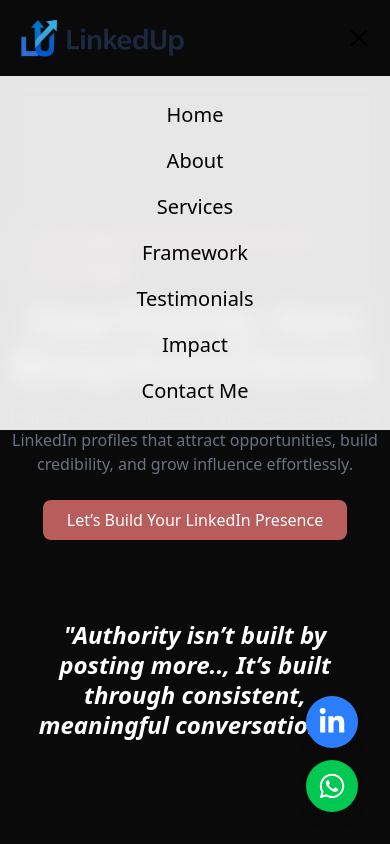
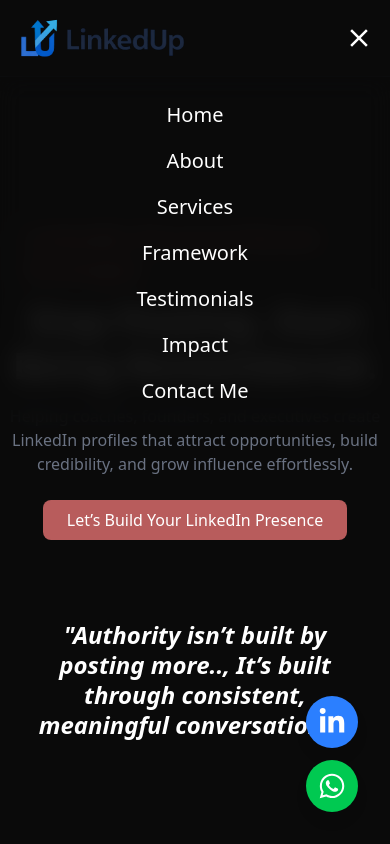
Before and after one commit to gourviii/linkedup, a React (Vite) app: page / in a window 390 px wide. Both pictures are taken after a click on the button 359 px from the left and 38 px from the top of the page. Shown: the top 844 px of the page. Built offline with nearby package versions, Linux system fonts and the light colour scheme.

Commit message:
hamburger update

```diff
--- a/src/components/Navbar.jsx
+++ b/src/components/Navbar.jsx
@@ -80,7 +80,7 @@ const Navbar = () => {
               initial={{ opacity: 0, y: -20 }}
               animate={{ opacity: 1, y: 0 }}
               exit={{ opacity: 0, y: -20 }}
-              className="absolute top-full left-0 w-full text-black  text-center text-[20px] bg-white/90 backdrop-blur-md flex flex-col items-center gap-6 py-6 sm:hidden"
+              className="absolute top-full left-0 w-full text-white  text-center text-[20px] bg-[#0a0a0a]/90 backdrop-blur-md flex flex-col items-center gap-6 py-6 sm:hidden"
             >
               <ul className=" flex flex-col gap-4 cursor-pointer items-center ">
                 <li
@@ -145,7 +145,7 @@ const Navbar = () => {
         {/* Hamburger Button (Mobile) */}
         <button
           onClick={() => setOpen(!open)}
-          className="sm:hidden text-black text-3xl"
+          className="sm:hidden text-white text-3xl"
         >
           {!open ? <RxHamburgerMenu /> : <MdClose />}
         </button>
```
